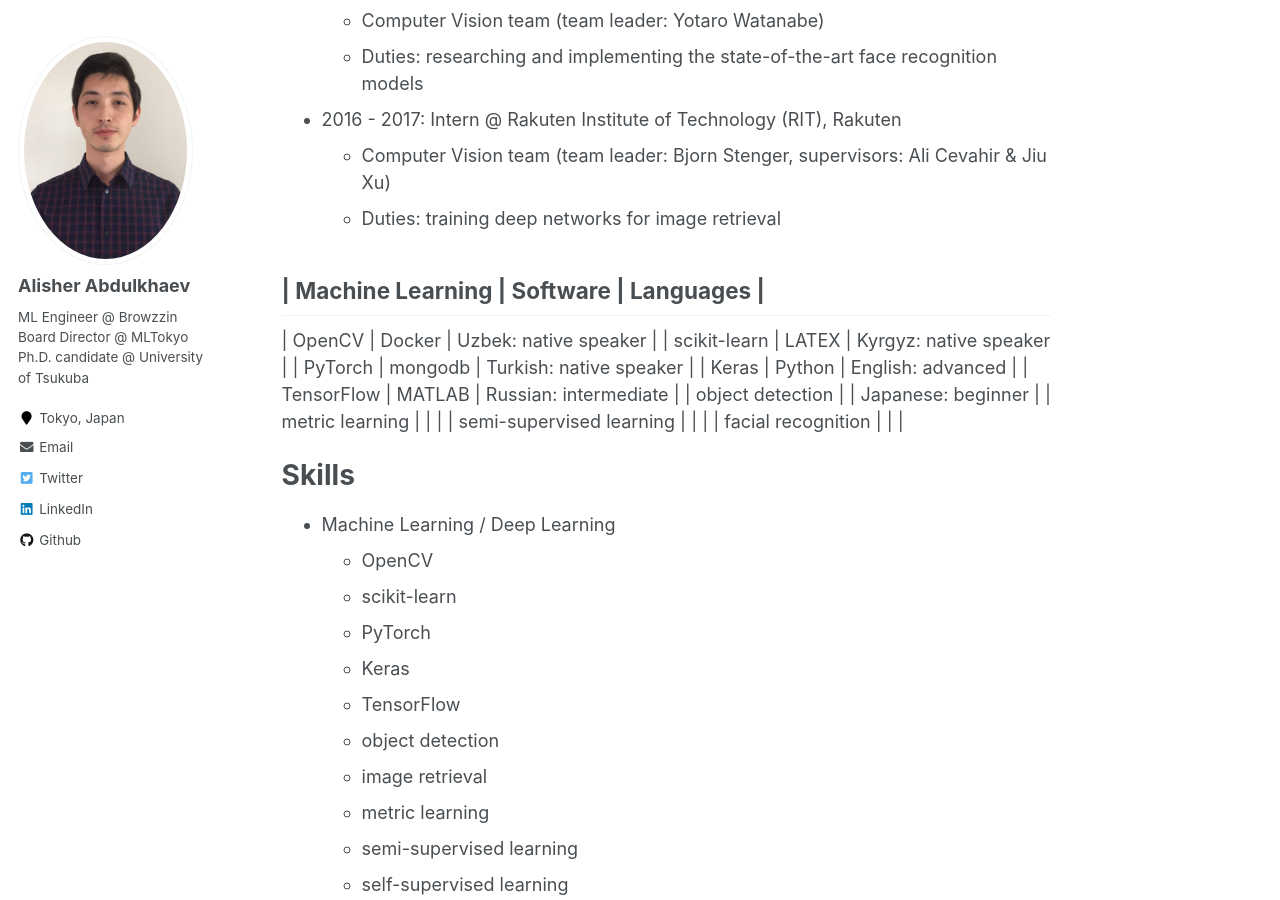
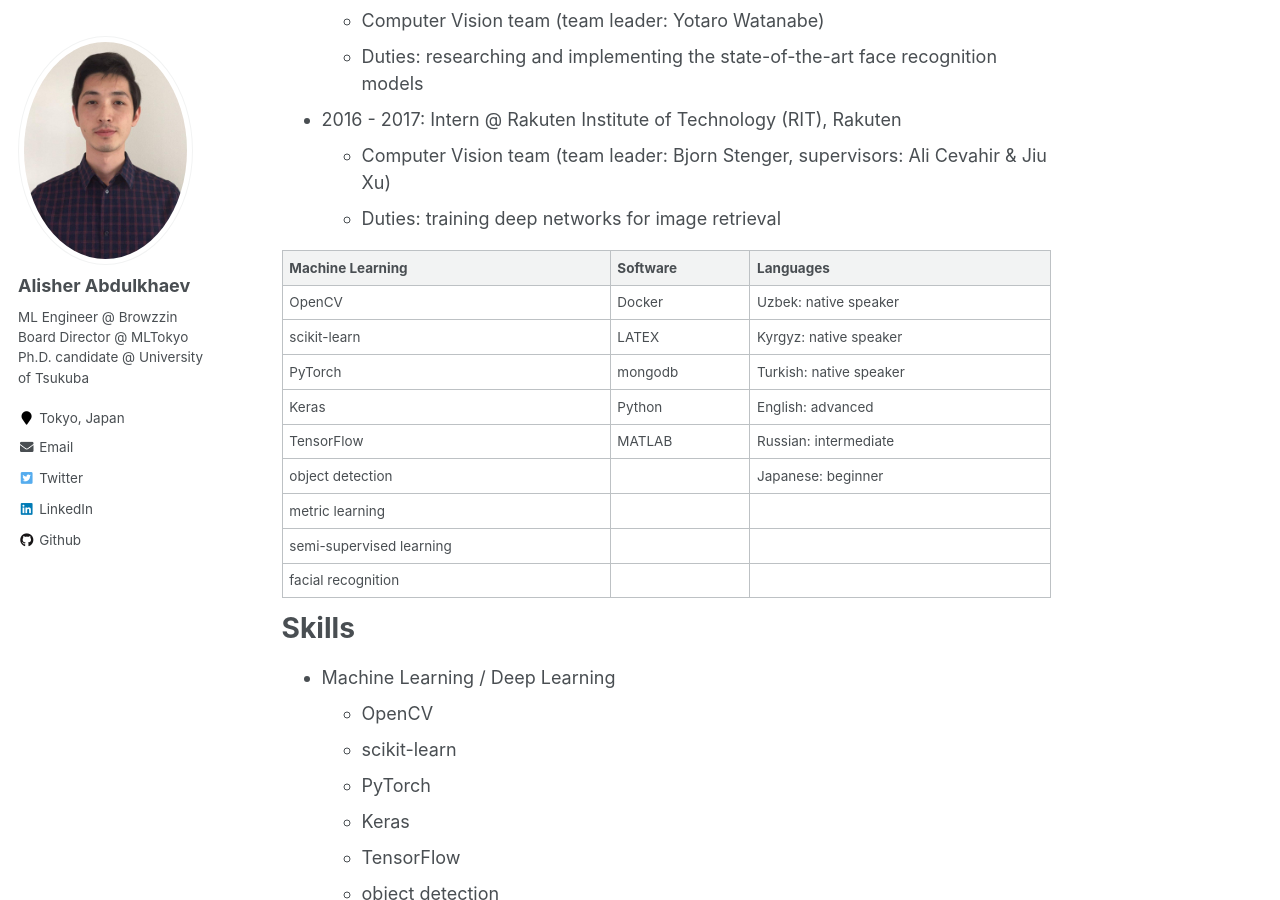
Before and after one commit to vivek37373/alisher-ai.github.io, a Jekyll site: the page built from _pages/cv.md, in a window 1280 px wide and 900 px high, scrolled down 1367 px. Built offline with Jekyll 4.4.1, drawn with Linux system fonts in a browser that asks for light colours.

Commit message:
Update cv.md

```diff
--- a/_pages/cv.md
+++ b/_pages/cv.md
@@ -55,8 +55,8 @@
   * Duties: training deep networks for image retrieval
 
 
-| Machine Learning         | Software | Languages |
---
+| Machine Learning         | Software | Languages               |
+| ------------------------ | ---------| ----------------------- |
 | OpenCV                   | Docker   | Uzbek: native speaker   |
 | scikit-learn             | LATEX    | Kyrgyz: native speaker  |
 | PyTorch                  | mongodb  | Turkish: native speaker |
```
